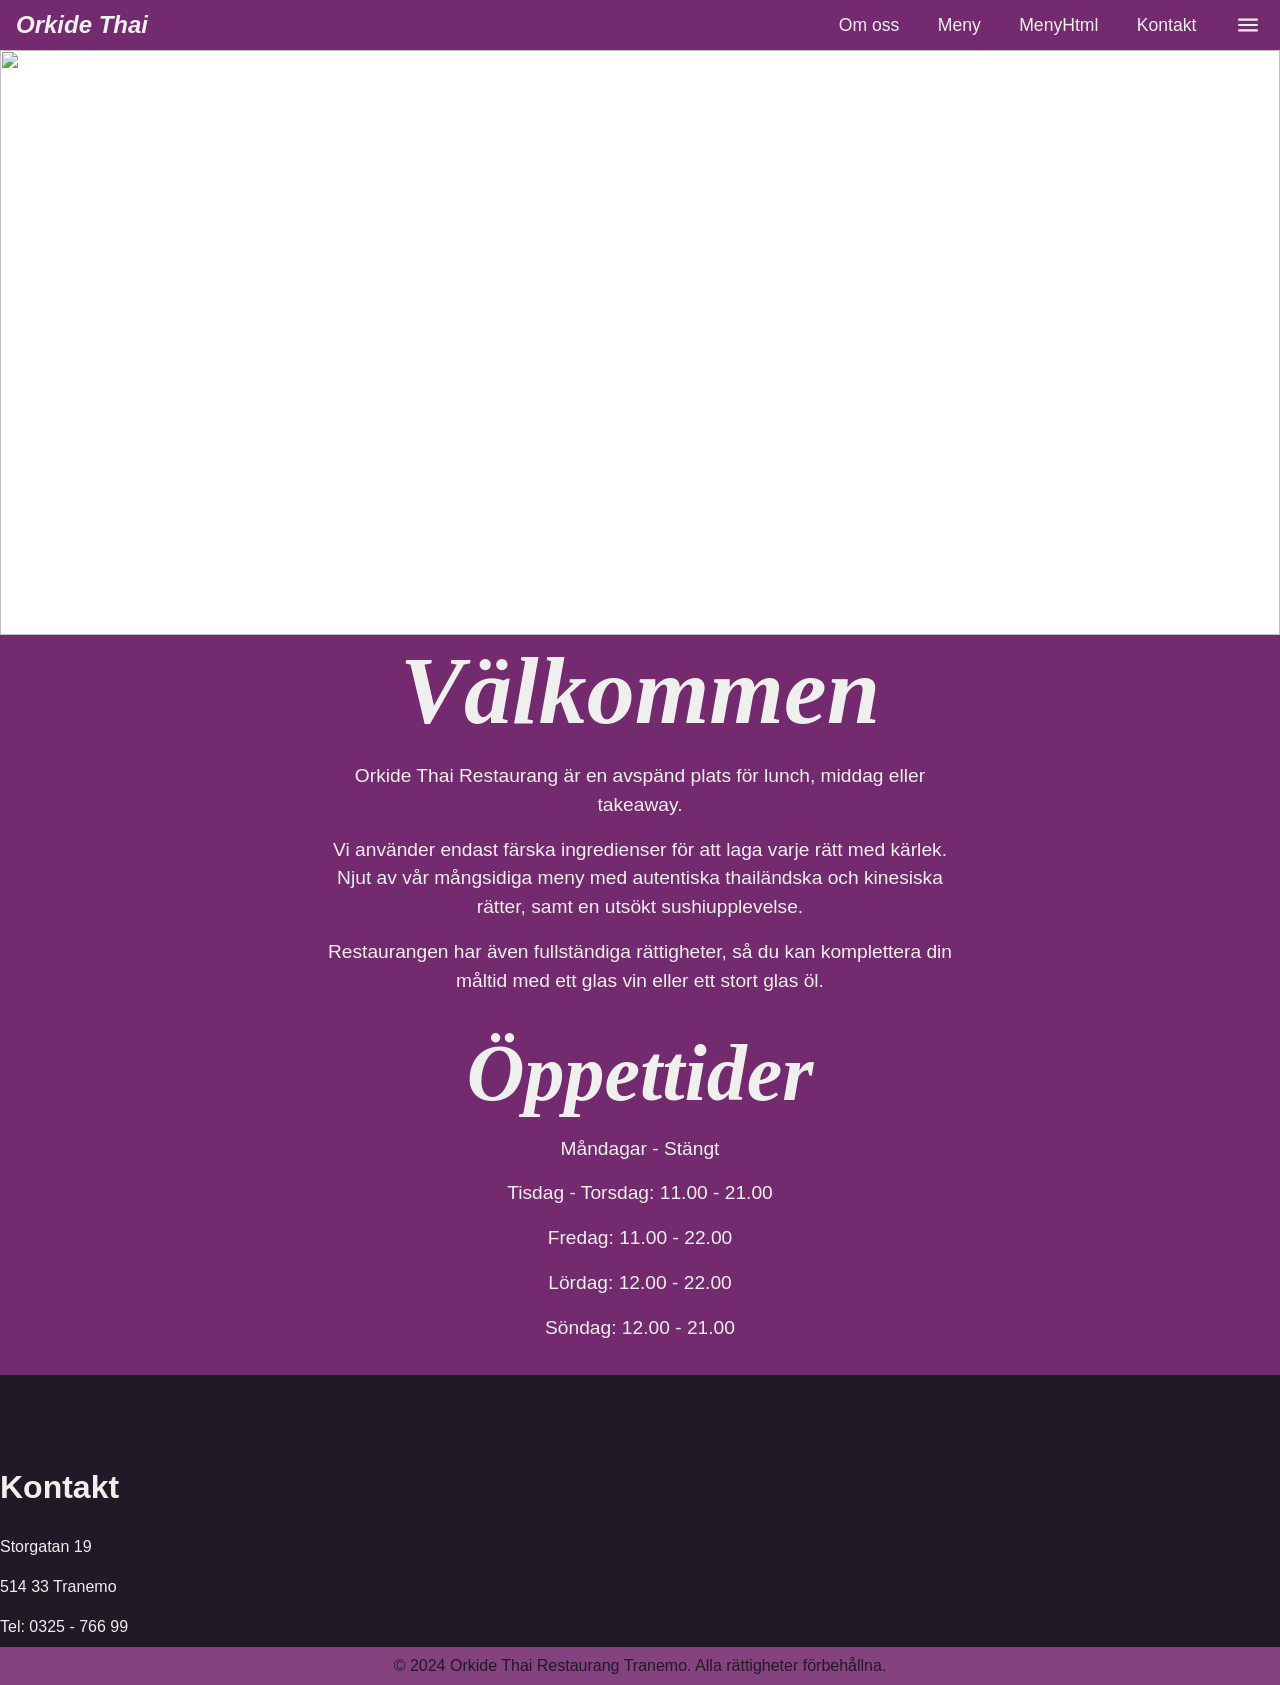
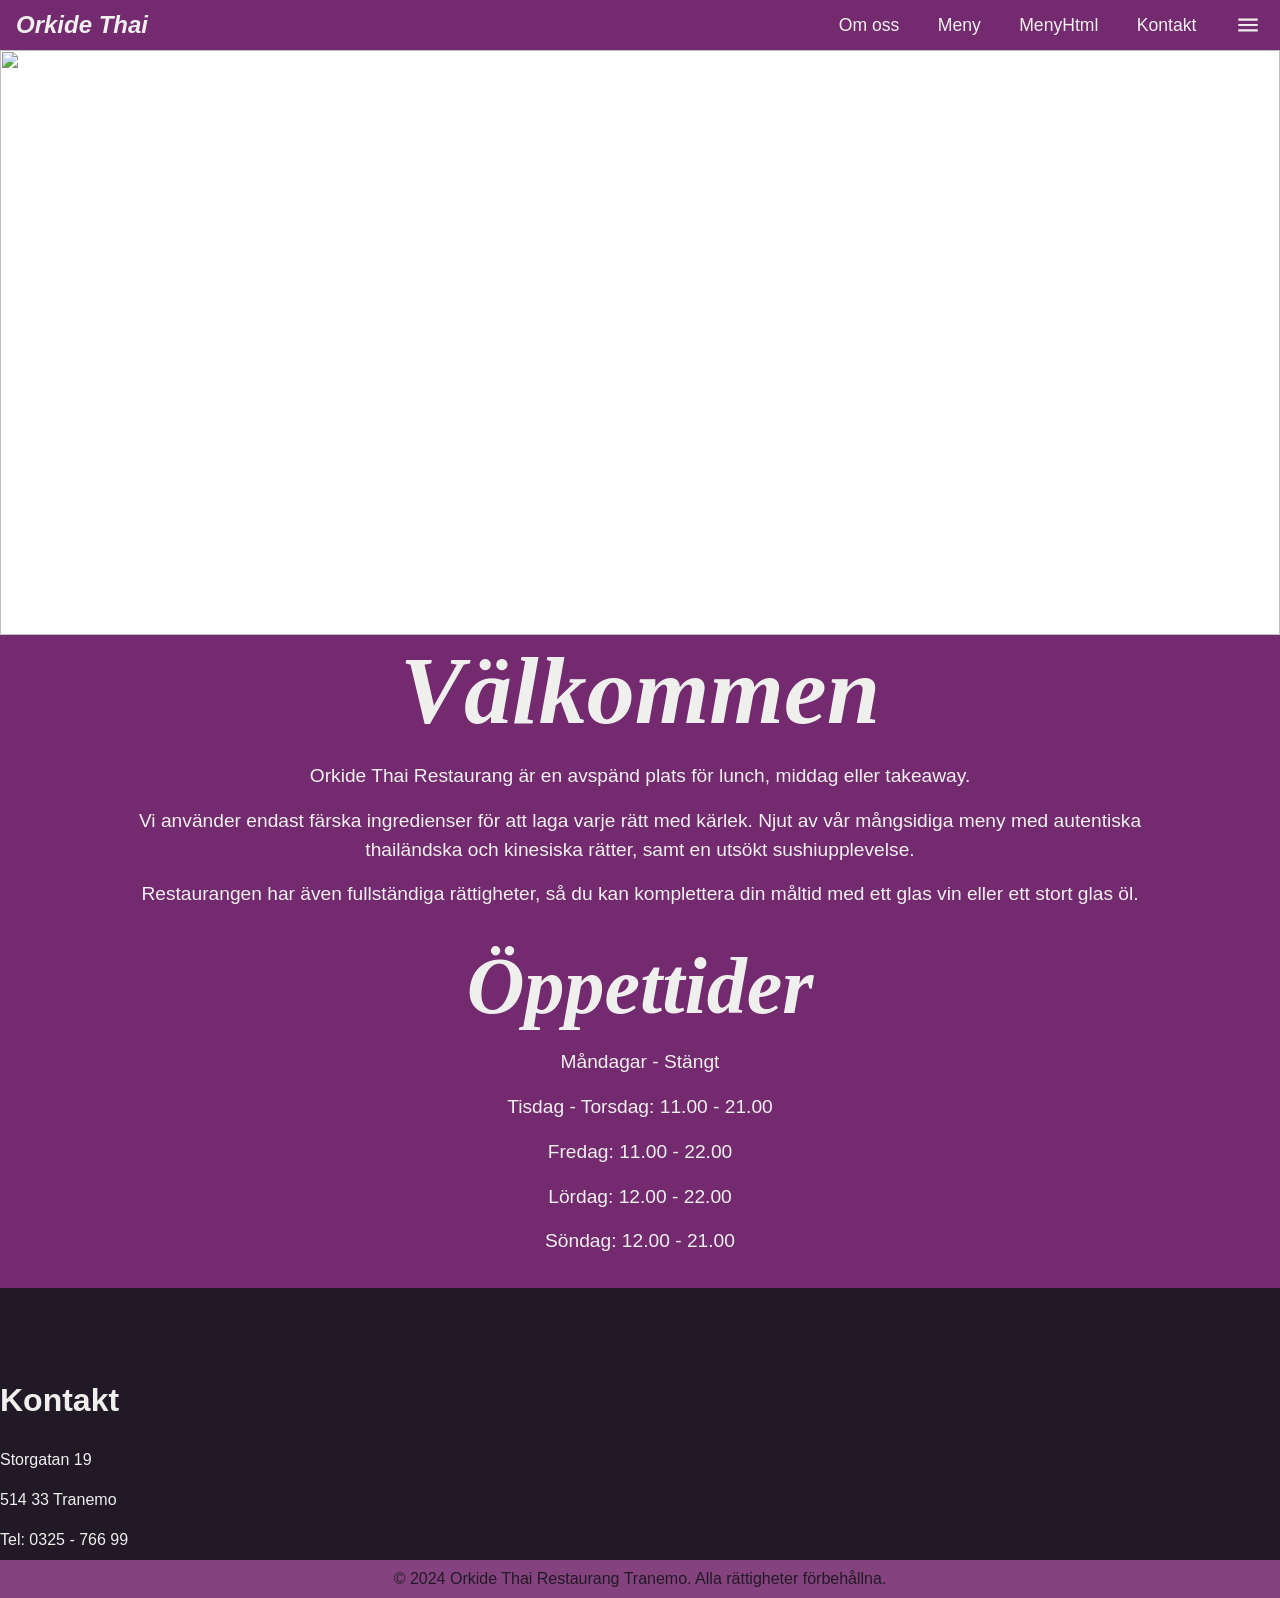

update styling

--- a/style.css
+++ b/style.css
@@ -175,10 +175,10 @@ nav a:hover{
 }
 
 .text {
-  max-width: 72rem;
+  width: min(100%, 72rem);
   margin: 0 auto;
-  padding-left: 20%;
-  padding-right: 20%;
+  padding-left: clamp(1.5rem, 4vw, 4rem);
+  padding-right: clamp(1.5rem, 4vw, 4rem);
 }
 
 
@@ -207,10 +207,10 @@ nav a:hover{
 }
 
 .öppettider-text {
-  max-width: 48rem;
+  width: min(100%, 48rem);
   margin: 0 auto;
-  padding-left: 10%;
-  padding-right: 10%;
+  padding-left: clamp(1.5rem, 4vw, 3rem);
+  padding-right: clamp(1.5rem, 4vw, 3rem);
 }
 
 .öppettider-text p.lunch-info {
@@ -290,10 +290,10 @@ nav a:hover{
 
 
 .meny-text {
-  max-width: 72rem;
+  width: min(100%, 72rem);
   margin: 0 auto;
-  padding-left: 10%;
-  padding-right: 10%;
+  padding-left: clamp(1.5rem, 4vw, 4rem);
+  padding-right: clamp(1.5rem, 4vw, 4rem);
 }
 
 .meny-text a {
@@ -454,8 +454,8 @@ footer {
   .text,
   .öppettider-text,
   .meny-text {
-    padding-left: 8%;
-    padding-right: 8%;
+    padding-left: 1.25rem;
+    padding-right: 1.25rem;
   }
 
   .column-images,
